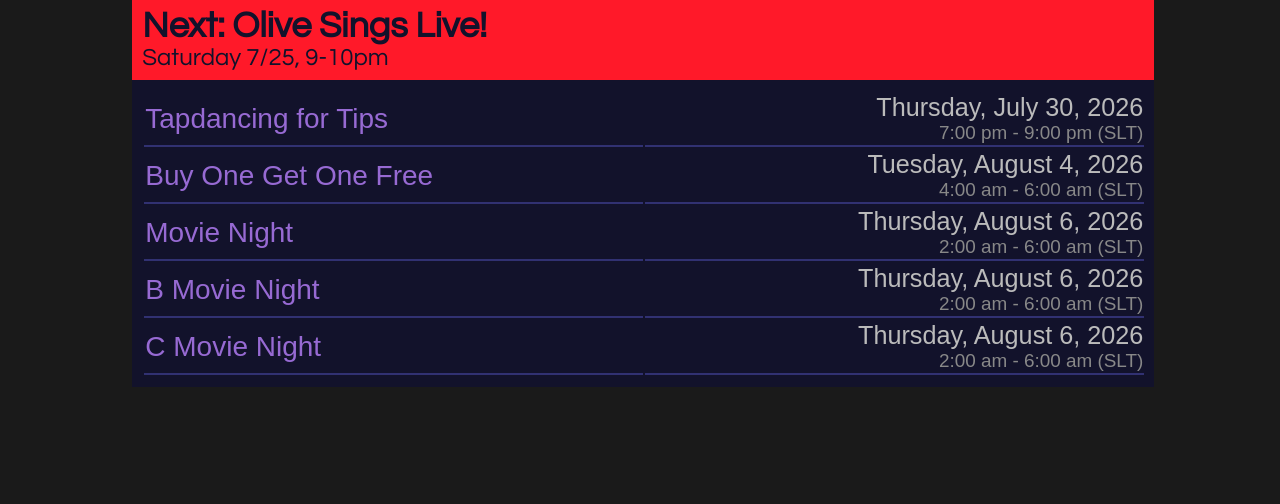
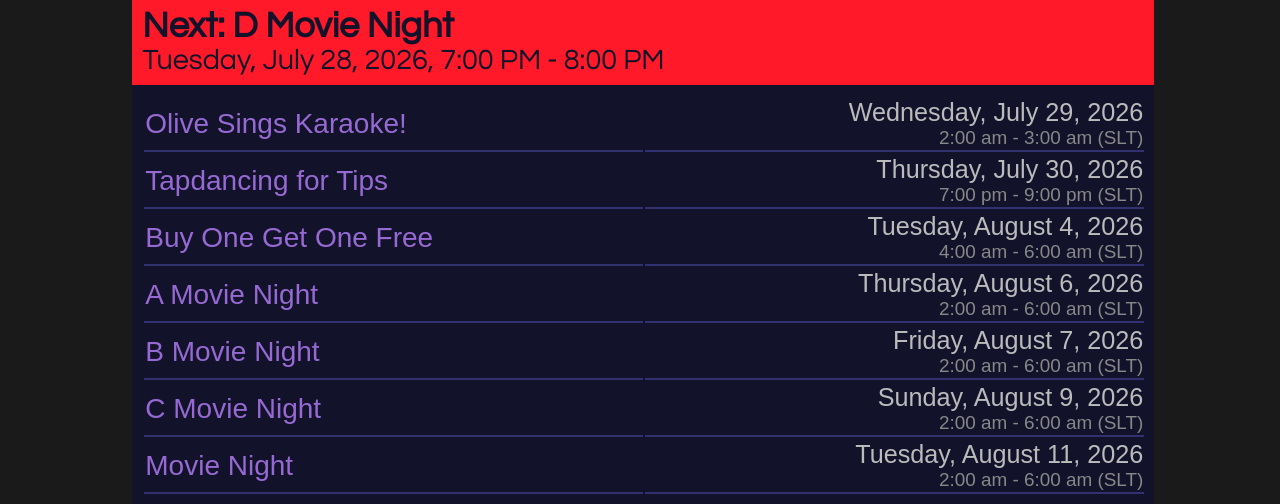
Before and after one commit to lissame598/sl, a plain HTML site: page vibe/menu_handout/calendar.html in a window 1280 px wide. Shown: the part 404-908 px from the top of the page. Drawn offline with Linux system fonts and the light colour scheme.

Commit message:
Fixed "up next" functionality.

```diff
--- a/vibe/menu_handout/calendar.html
+++ b/vibe/menu_handout/calendar.html
@@ -11,12 +11,10 @@
     <body>
         <div class="fixed-page-container">
             <div class="top-image">
-                <img src="https://lissame598.github.io/SL/vibe/graphics/1x/Artboard 2.png"/>
+                <img src="https://picsum.photos/1024/512"/>
+                <!-- <img src="https://lissame598.github.io/SL/vibe/graphics/1x/Artboard 2.png"/> -->
             </div>
-            <div class="next-event">
-                <p id="nextEvent" style="font-weight:bold;">Next: Olive Sings Live!</p>
-                <p id="nextEventDate" style="font-size: 24px; font-weight:lighter">Saturday 7/25, 9-10pm</p>
-            </div>
+            <div id="up-next" class="next-event"></div>
             <table id="event-table" class="event-table"></table>
         </div>
         <script src="calendar.js"></script>
--- a/vibe/menu_handout/calendar.js
+++ b/vibe/menu_handout/calendar.js
@@ -43,8 +43,8 @@
     const timeFormatter = new Intl.DateTimeFormat(navigator.language, { timeStyle: 'short'});
 
     const processedEvents = eventsJson
-        .map((event, index) => {
-            let upNext = false;
+        // map events to proper ISO dates/times
+        .map(event => {
             // convert "7pm" -> "19:00"
             const start24 = parseTimeTo24h(event.startTime);
             const end24 = parseTimeTo24h(event.endTime);
@@ -53,25 +53,19 @@
             const startIso = `${event.date}T${start24}:00-07:00`;
             const endIso = `${event.date}T${end24}:00-07:00`;
 
-            if( index === 0 )
-            {
-                upNext = true;
-            }
-
             return {
-                nextEvent: upNext,
                 title: event.title,
                 startDateObj: new Date(startIso),
                 endDateObj: new Date(endIso)
             };
         })
-        // discard any events that are past
+        // sort chronologically by start time
+        .sort((a, b) => a.startDateObj - b.startDateObj)
+        // discard any events that are past or are at index 0
         .filter( event => event.endDateObj > now )
-        // sort chronologically by start time
-        .sort((a, b) => a.startDateObj - b.startDateObj);
 
     // build out the html table rows
-    eventTable.innerHTML = processedEvents.map( event => {
+    eventTable.innerHTML = processedEvents.map( (event, index) => {
         // format text into localized date & time
         const localDate = dateFormatter.format(event.startDateObj);
         const localStart = timeFormatter.format(event.startDateObj);
@@ -79,13 +73,37 @@
 
         let html = '';
 
-        if( !event.nextEvent )
+        if( index != 0 )
         {
             html += `
                 <tr>
                     <td>${event.title}</td>
-                    <td class="date-label">${localDate}<br><span class="time-label">${localStart} - ${localEnd} <span style="text-transform: none">(SLT)</span></span></td>
+                    <td class="date-label">
+                        ${localDate}<br>
+                        <span class="time-label">${localStart} - ${localEnd}
+                            <span style="text-transform: none">(SLT)
+                            </span>
+                        </span>
+                    </td>
                 </tr>
+            `;
+        }
+
+        return html;
+    }).join('');
+
+    upNext.innerHTML = processedEvents.map( (event, index) => {
+        const localDate = dateFormatter.format(event.startDateObj);
+        const localStart = timeFormatter.format(event.startDateObj);
+        const localEnd = timeFormatter.format(event.endDateObj);
+
+        let html = '';
+
+        if( index === 0 )
+        {
+            html += `
+                <p style="font-weight:bold;">Next: ${event.title}</p>
+                <p style="font-size: 0.8em; font-weight:lighter">${localDate}, ${localStart} - ${localEnd}</p>
             `;
         }
         return html;
@@ -93,6 +111,7 @@
 }
 
 const eventTable = document.getElementById('event-table');
+const upNext = document.getElementById('up-next');
 let htmlRows = '';
 
 // fetch the JSON data from the file path
--- a/vibe/menu_handout/calendarData.json
+++ b/vibe/menu_handout/calendarData.json
@@ -1,4 +1,17 @@
 [
+
+     {
+        "date": "2026-08-05",
+        "startTime": "7pm",
+        "endTime": "11pm",
+        "title": "A Movie Night"
+    },
+    {
+        "date": "2026-07-28",
+        "startTime": "12pm",
+        "endTime": "1pm",
+        "title": "D Movie Night"
+    },
     {
         "date": "2026-07-28",
         "startTime": "7pm",
@@ -18,19 +31,19 @@
         "title": "Buy One Get One Free"
     },
     {
-        "date": "2026-08-05",
+        "date": "2026-08-10",
         "startTime": "7pm",
         "endTime": "11pm",
         "title": "Movie Night"
     },
     {
-        "date": "2026-08-05",
+        "date": "2026-08-06",
         "startTime": "7pm",
         "endTime": "11pm",
         "title": "B Movie Night"
     },
     {
-        "date": "2026-08-05",
+        "date": "2026-08-08",
         "startTime": "7pm",
         "endTime": "11pm",
         "title": "C Movie Night"
```
